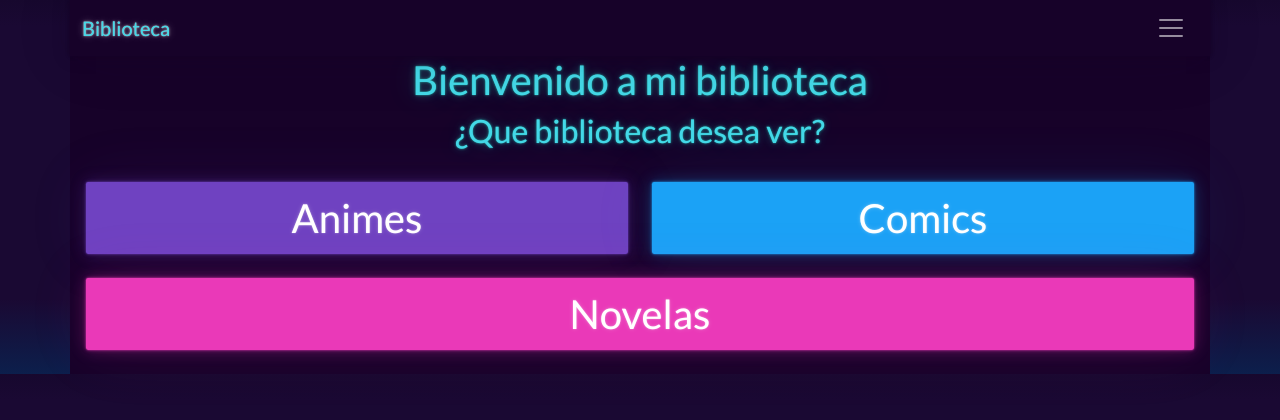
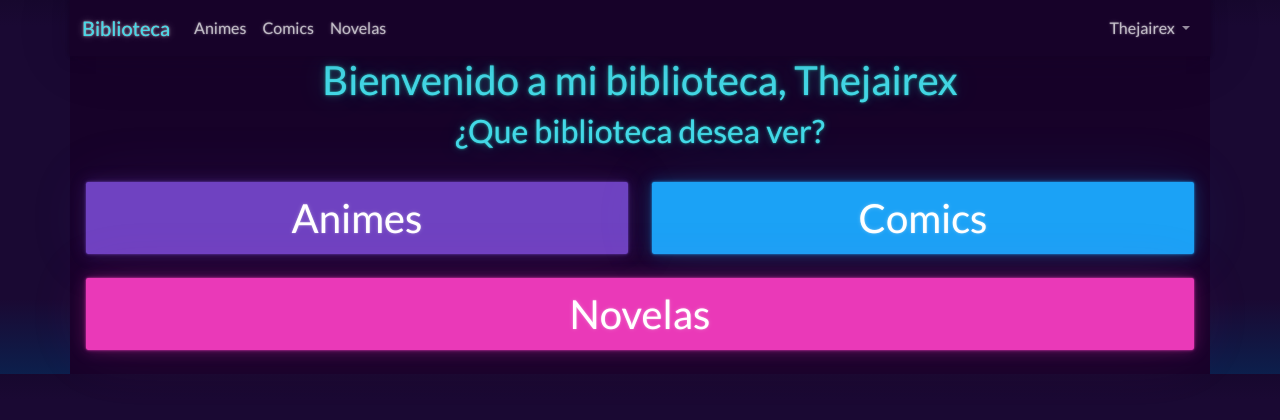
Before and after one commit to Thejairex/Biblioteca, a Flask app: page / in a window 1280 px wide. Shown: the top 420 px of the page. Run offline with Flask 2, Linux system fonts and the light colour scheme; a user stored in the database is signed in; data comes from the database, SQL or seed files in the repository; some libraries are stand-ins or nearby versions.

Commit message:
Navbar 1.2

```diff
--- a/app.py
+++ b/app.py
@@ -1,7 +1,7 @@
 # Import libraries
 from flask import Flask, render_template, redirect, request, url_for, make_response, jsonify
 from flask_mysqldb import MySQL
-from flask_login import LoginManager, login_user, logout_user, login_required, UserMixin
+from flask_login import LoginManager, login_user, logout_user, login_required, UserMixin, current_user
 from flask_wtf.csrf import CSRFProtect
 
 import hashlib
@@ -85,6 +85,7 @@ def logout():
 @app.route("/")
 @login_required
 def index():
+	print(current_user.username)
 	return render_template('index.html',titlePage="Biblioteca")
 
 
--- a/static/js/main.js
+++ b/static/js/main.js
@@ -13,3 +13,9 @@ const changeStyle = (x) => {
 
 
 }
+
+let dropdowns = document.getElementById('dropdown-main')
+dropdowns.addEventListener('click', function (e) {
+        var el = this.nextElementSibling
+        el.style.display = el.style.display==='block'?'none':'block'
+    })
--- a/templates/index.html
+++ b/templates/index.html
@@ -7,8 +7,7 @@
 {% block body %}
 
 <div class="container-md px-3 bg-dark h-100 text-center text-light">
-    <h1>Bienvenido a mi biblioteca</h1>
-
+    <h1>Bienvenido a mi biblioteca, {{ current_user.username }}</h1>
     <div class="row align-items-center h-50">
         <h2>¿Que biblioteca desea ver?</h2>
         <div class="col-md my-4">
--- a/templates/layout.html
+++ b/templates/layout.html
@@ -8,34 +8,64 @@
 	<link rel="stylesheet" href="{{ url_for('static', filename='css/main.css') }}">
 </head>
 <body>
-	<nav class="navbar navbar-dark container-md bg-dark sticky-top">
+	<nav class="navbar navbar-expand-md navbar-dark bg-dark container-md sticky-top">
 		<div class="container-fluid">
 		  <a class="navbar-brand text-light" href="/">Biblioteca</a>
+
+		  <button class="navbar-toggler " type="button" data-bs-toggle="collapse" data-bs-target="#navbarNav" aria-controls="navbarNav" aria-expanded="false" aria-label="Toggle navigation">
+			<span class="navbar-toggler-icon"></span>
+		  </button>
+		  <div class="collapse navbar-collapse d-flex flex-fill justify-content-center" id="navbarNav">
+			<ul class="navbar-nav">
+				<li class="nav-item"><a href="#" class="nav-link">Animes</a></li>
+				<li class="nav-item"><a href="#" class="nav-link">Comics</a></li>
+				<li class="nav-item"><a href="#" class="nav-link">Novelas</a></li>
+			</ul>
+			<div class="nav-item  d-flex flex-fill justify-content-end">
 				{% block searchBox %}
 
 				  {% endblock searchBox %}
-		  <button class="navbar-toggler " type="button" data-bs-toggle="collapse" data-bs-target="#navbarNav" aria-controls="navbarNav" aria-expanded="false" aria-label="Toggle navigation">
-			<span class="navbar-toggler-icon"></span>
-		  </button>
-		  <div class="collapse navbar-collapse" id="navbarNav">
-			<ul class="navbar-nav">
-			  <li class="nav-item">
-				<button class="btn btn-primary" onclick="changeStyle(1)">Bootstrap Principal</button>
+			</div>
+			<ul class="navbar-nav ">
+
+
+				<div class="d-flex  justify-content-end">
+					<li class="nav-item dropdown">
+						<a class="nav-link dropdown-toggle" href="#" role="button" data-bs-toggle="dropdown" aria-expanded="false" id="dropdown-main">
+							{{ current_user.username }}
+						</a>
+
+						<ul class="dropdown-menu dropdown-menu-dark">
+							<li class="dropdown-item dropstart">
+								<a class="nav-link dropdown-toggle" href="#" role="button" data-bs-toggle="dropdown" aria-expanded="true">
+									Temas
+								</a>
+								<ul class='dropdown-menu dropdown-menu-dark'>
+									<li>
+										<button class="dropdown-item btn" onclick="changeStyle(1)">Bootstrap Principal</button>
 									</li>
-			  <li class="nav-item">
-				<button class="btn btn-dark" onclick="changeStyle(2)">Bootstrap Dark</button>
+									<li >
+										<button class="dropdown-item btn" onclick="changeStyle(2)">Bootstrap Dark</button>
 									</li>
-			  <li class="nav-item">
-				<button class="btn btn-success" onclick="changeStyle(3)">Bootstrap Neon</button>
+									<li >
+										<button class="dropdown-item btn" onclick="changeStyle(3)">Bootstrap Neon</button>
 									</li>
-			  <li class="nav-item">
-				<button class="btn btn-danger" onclick="changeStyle(4)">Bootstrap Quart</button>
+									<li >
+										<button class="dropdown-item btn" onclick="changeStyle(4)">Bootstrap Quart</button>
+									</li>
+								</ul>
 							</li>
 							{% if url_for(request.endpoint)  != '/login' %}
 								<li>
-					<a href="{{ url_for('logout') }}">Cerrar Sesion</a>
+									<a href="{{ url_for('logout') }} " class="nav-link">Cerrar Sesion</a>
 								</li>
 							{% endif %}
+						</ul>
+					</li>
+
+
+				</div>
+
 			</ul>
 		  </div>
 
```
Lines whose indentation alone changed are shown as unchanged.
